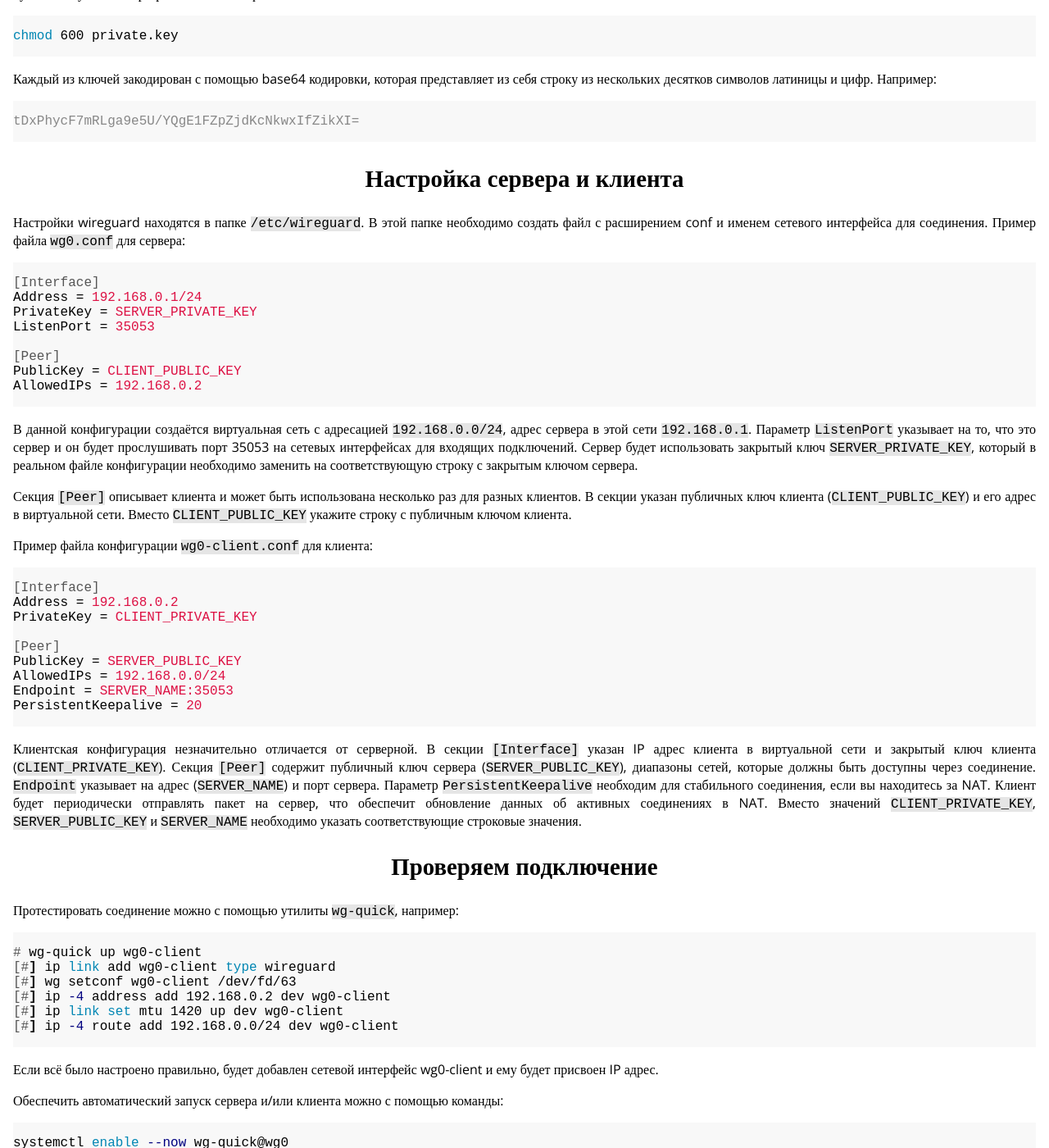
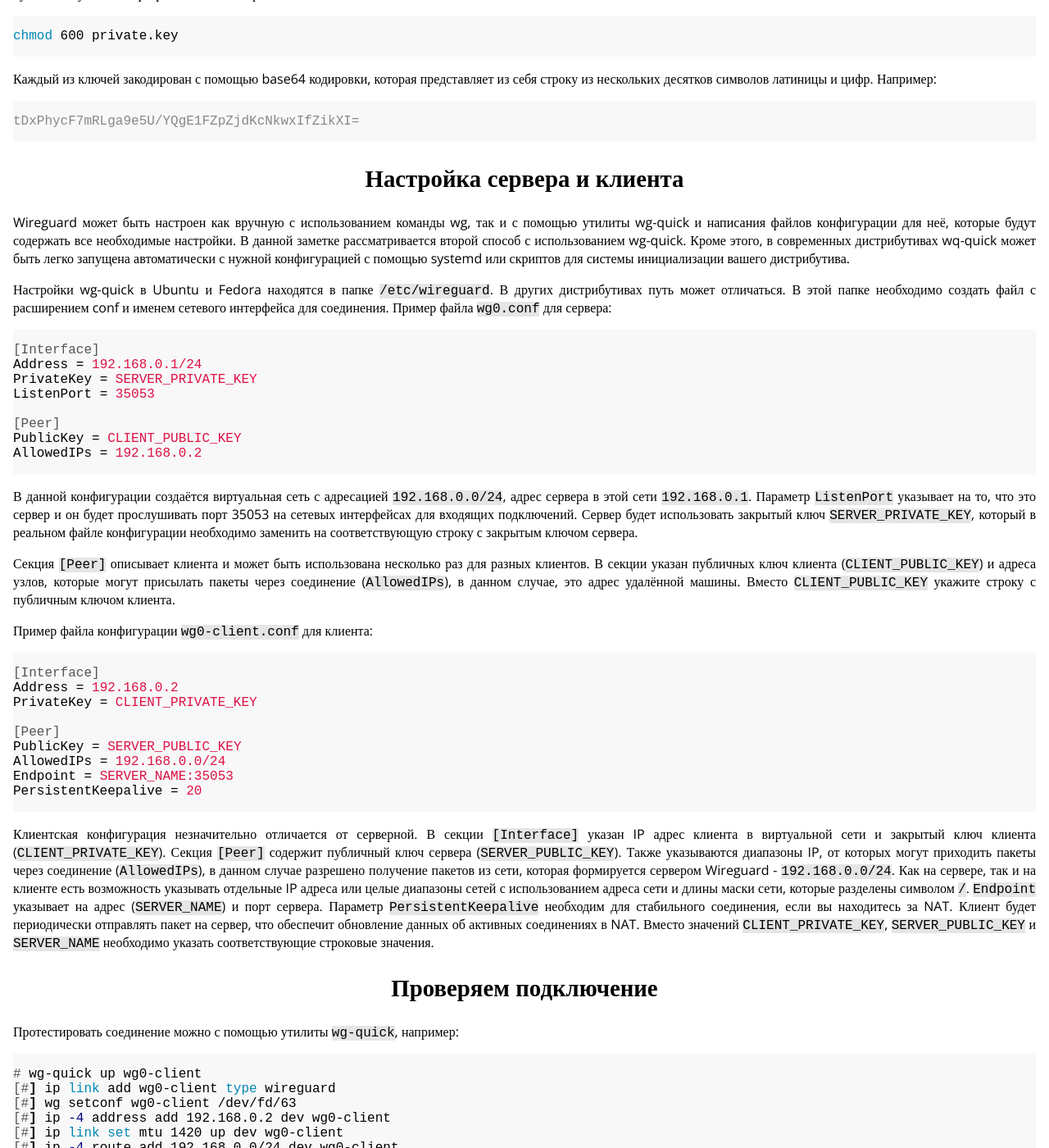
Before and after one commit to fsa/site, a Jekyll site: the page built from _posts/2022-04-10-wireguard.md, in a window 1280 px wide and 1400 px high, scrolled down 1174 px. Shown: the whole window at 82% size. Built offline with Jekyll 4.4.1, drawn with Linux system fonts in a browser that asks for light colours; comment, search, counter and statistics services are not loaded; some of the changed text lies outside the part shown.

Commit message:
Уточенение описания AllowedIPs и акцент на wg-quick.

````diff
--- a/_posts/2022-04-10-wireguard.md
+++ b/_posts/2022-04-10-wireguard.md
@@ -49,7 +49,9 @@
 
 ## Настройка сервера и клиента
 
-Настройки wireguard находятся в папке `/etc/wireguard`. В этой папке необходимо создать файл с расширением conf и именем сетевого интерфейса для соединения. Пример файла `wg0.conf` для сервера:
+Wireguard может быть настроен как вручную с использованием команды wg, так и с помощью утилиты wg-quick и написания файлов конфигурации для неё, которые будут содержать все необходимые настройки. В данной заметке рассматривается второй способ с использованием wg-quick. Кроме этого, в современных дистрибутивах wq-quick может быть легко запущена автоматически с нужной конфигурацией с помощью systemd или скриптов для системы инициализации вашего дистрибутива.
+
+Настройки wg-quick в Ubuntu и Fedora находятся в папке `/etc/wireguard`. В других дистрибутивах путь может отличаться. В этой папке необходимо создать файл с расширением conf и именем сетевого интерфейса для соединения. Пример файла `wg0.conf` для сервера:
 
 ```ini
 [Interface]
@@ -64,7 +66,7 @@
 
 В данной конфигурации создаётся виртуальная сеть с адресацией `192.168.0.0/24`, адрес сервера в этой сети `192.168.0.1`. Параметр `ListenPort` указывает на то, что это сервер и он будет прослушивать порт 35053 на сетевых интерфейсах для входящих подключений. Сервер будет использовать закрытый ключ `SERVER_PRIVATE_KEY`, который в реальном файле конфигурации необходимо заменить на соответствующую строку с закрытым ключом сервера.
 
-Секция `[Peer]` описывает клиента и может быть использована несколько раз для разных клиентов. В секции указан публичных ключ клиента (`CLIENT_PUBLIC_KEY`) и его адрес в виртуальной сети. Вместо `CLIENT_PUBLIC_KEY` укажите строку с публичным ключом клиента.
+Секция `[Peer]` описывает клиента и может быть использована несколько раз для разных клиентов. В секции указан публичных ключ клиента (`CLIENT_PUBLIC_KEY`) и адреса узлов, которые могут присылать пакеты через соединение (`AllowedIPs`), в данном случае, это адрес удалённой машины. Вместо `CLIENT_PUBLIC_KEY` укажите строку с публичным ключом клиента.
 
 Пример файла конфигурации `wg0-client.conf` для клиента:
 
@@ -80,7 +82,7 @@
 PersistentKeepalive = 20
 ```
 
-Клиентская конфигурация незначительно отличается от серверной. В секции `[Interface]` указан IP адрес клиента в виртуальной сети и закрытый ключ клиента (`CLIENT_PRIVATE_KEY`). Секция `[Peer]` содержит публичный ключ сервера (`SERVER_PUBLIC_KEY`), диапазоны сетей, которые должны быть доступны через соединение. `Endpoint` указывает на адрес (`SERVER_NAME`) и порт сервера. Параметр `PersistentKeepalive` необходим для стабильного соединения, если вы находитесь за NAT. Клиент будет периодически отправлять пакет на сервер, что обеспечит обновление данных об активных соединениях в NAT. Вместо значений `CLIENT_PRIVATE_KEY`, `SERVER_PUBLIC_KEY` и `SERVER_NAME` необходимо указать соответствующие строковые значения.
+Клиентская конфигурация незначительно отличается от серверной. В секции `[Interface]` указан IP адрес клиента в виртуальной сети и закрытый ключ клиента (`CLIENT_PRIVATE_KEY`). Секция `[Peer]` содержит публичный ключ сервера (`SERVER_PUBLIC_KEY`). Также указываются диапазоны IP, от которых могут приходить пакеты через соединение (`AllowedIPs`), в данном случае разрешено получение пакетов из сети, которая формируется сервером Wireguard - `192.168.0.0/24`. Как на сервере, так и на клиенте есть возможность указывать отдельные IP адреса или целые диапазоны сетей с использованием адреса сети и длины маски сети, которые разделены символом `/`. `Endpoint` указывает на адрес (`SERVER_NAME`) и порт сервера. Параметр `PersistentKeepalive` необходим для стабильного соединения, если вы находитесь за NAT. Клиент будет периодически отправлять пакет на сервер, что обеспечит обновление данных об активных соединениях в NAT. Вместо значений `CLIENT_PRIVATE_KEY`, `SERVER_PUBLIC_KEY` и `SERVER_NAME` необходимо указать соответствующие строковые значения.
 
 ## Проверяем подключение
 
@@ -161,7 +163,7 @@
 firewall-cmd --reload
 ```
 
-Теперь все пакеты, которые будут проходить из зоны `internal` в `external` будут подвергнуты NAT. При необходимости, на Wireguard клиенте можно прописать
+Теперь все пакеты, которые будут проходить из зоны `internal` в `external` будут подвергнуты NAT. При необходимости, на Wireguard клиенте разрешить получение любых пакетов через соединение с помощью параметра `AllowedIPs`
 
 ```ini
 AllowedIPs = 0.0.0.0/0
````
